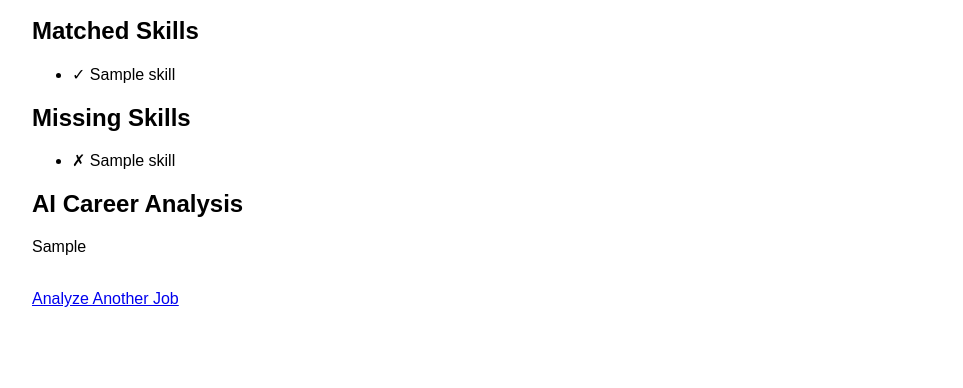
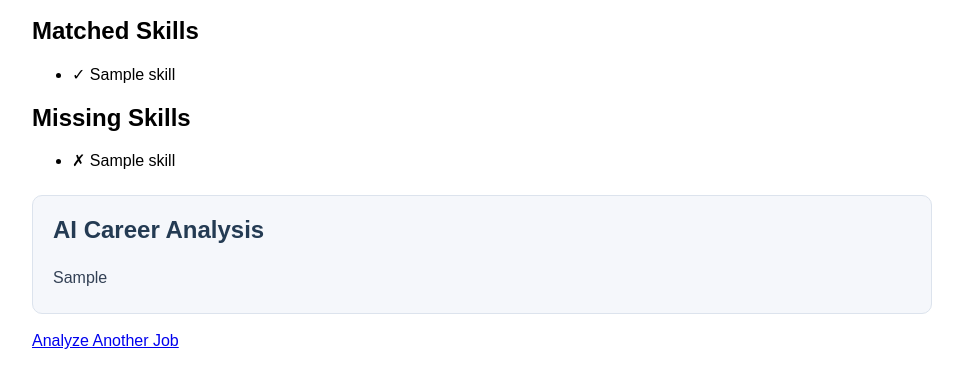
Before and after one commit to pendemmukund/AI-Job-Copilot, a Flask app: template templates/results.html in a window 1280 px wide. Shown: the part 223-611 px from the top of the page, without its empty margins (158-1121 px from the left). Run offline with Flask 3, Linux system fonts and the light colour scheme; the template is opened without the code that fills it: most values are stand-ins (such as "Sample title", 1, 10 or a date in 2020).

Commit message:
improved AI analysis formatting

```diff
--- a/static/css/style.css
+++ b/static/css/style.css
@@ -21,3 +21,23 @@ button {
   padding: 12px 20px;
   cursor: pointer;
 }
+
+.ai-analysis {
+  margin-top: 25px;
+  padding: 20px;
+  border-radius: 10px;
+  background-color: #f5f7fb;
+  border: 1px solid #dce3ed;
+}
+
+.ai-analysis h2 {
+  margin-top: 0;
+  color: #243b53;
+}
+
+.ai-analysis-content {
+  color: #334155;
+  line-height: 1.8;
+  white-space: pre-line;
+  overflow-wrap: anywhere;
+}
--- a/templates/results.html
+++ b/templates/results.html
@@ -62,7 +62,7 @@
       <div class="ai-analysis">
         <h2>AI Career Analysis</h2>
 
-        <p>{{ ai_analysis }}</p>
+        <div class="ai-analysis-content">{{ ai_analysis }}</div>
       </div>
 
       <br />
```
